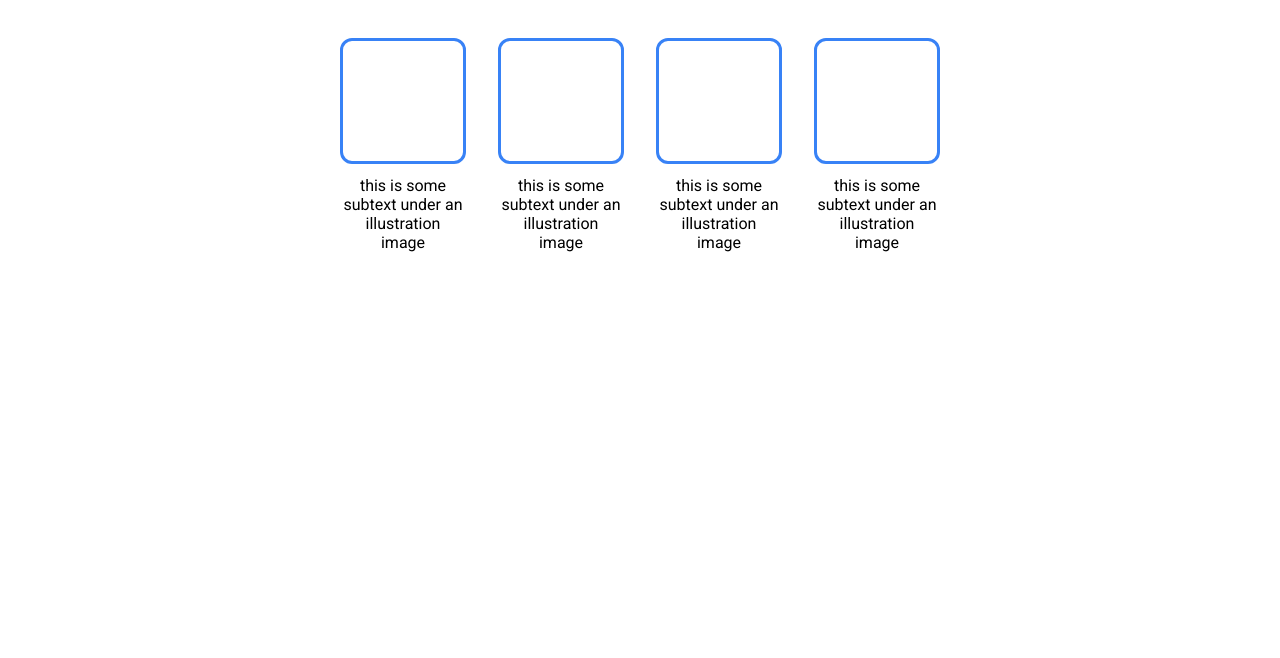
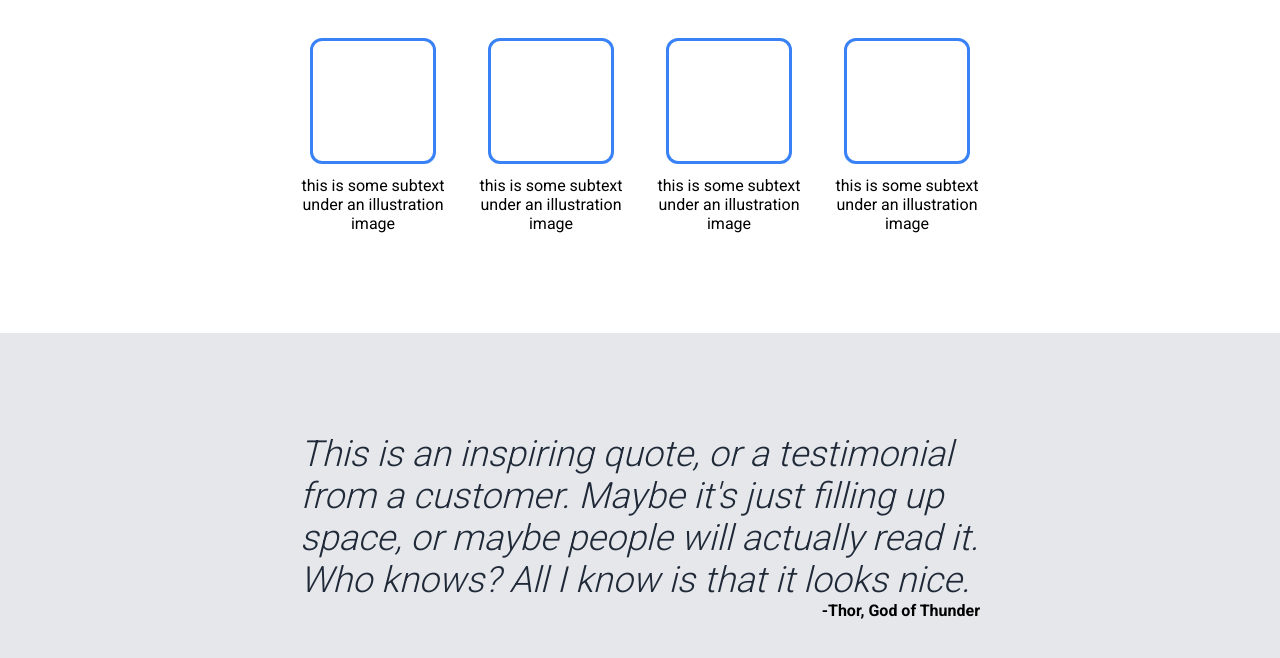
Before and after one commit to tushar-droid/landing_page, a plain HTML site: page index.html in a window 1280 px wide. Shown: the part 484-1142 px from the top of the page. Before the commit the page ends 800 px from the top, so only its background shows below. Drawn offline with Linux system fonts and the light colour scheme.

Commit message:
Section 3 added - added the quote section - fixed the width issue in section-2

```diff
--- a/index.html
+++ b/index.html
@@ -54,6 +54,14 @@
                 </div>
             </div>
     </div>
+    <div class="section-3">
+        <div class="quote">
+            This is an inspiring quote, or a testimonial from a customer. Maybe it's just filling up space, or maybe people will actually read it. Who knows? All I know is that it looks nice.
+        </div>
+        <div class="author">
+            -Thor, God of Thunder
+        </div>
+    </div>
 
 
 </body>
--- a/styles.css
+++ b/styles.css
@@ -71,17 +71,19 @@ button{
     justify-content: center;
     align-items: center;
     padding: 0px 300px;
+    padding-bottom: 100px;
 }
 
 .contents{
     display: flex;
     gap:32px;
+    width: auto;
 }
 
 .img-holder{
     border: solid #3882f6;
     height: 120px;
-    width:120px;
+    min-width:120px;
     border-radius: 12px;
     margin-bottom: 12px;
 }
@@ -104,5 +106,26 @@ button{
 }
 
 .information{
-    width:120px;
+    min-width:120px;
 }
+
+.section-3{
+    display: flex;
+    flex-direction: column;
+    justify-content: center;
+    align-items: center;
+    background-color: #e5e7eb;
+    padding: 100px 300px;
+}
+.quote{
+    font-size: 36px;
+    font-style: italic;
+    color: #1F2937;
+    font-weight: lighter;
+}
+.author{
+    display: flex;
+    width: 100%;
+    justify-content: flex-end;
+    font-weight: 900;
+}
```
